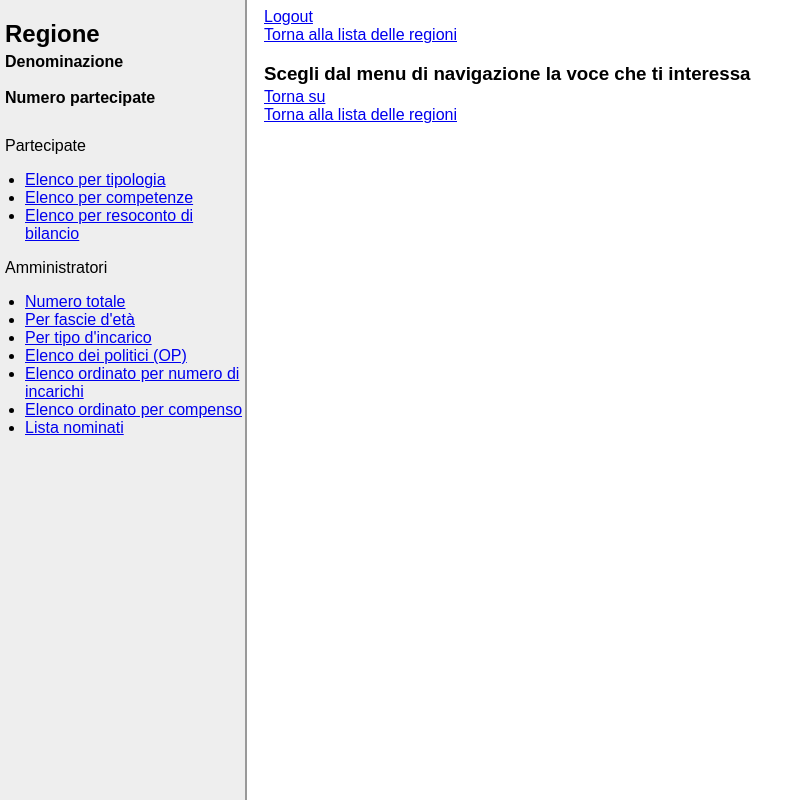
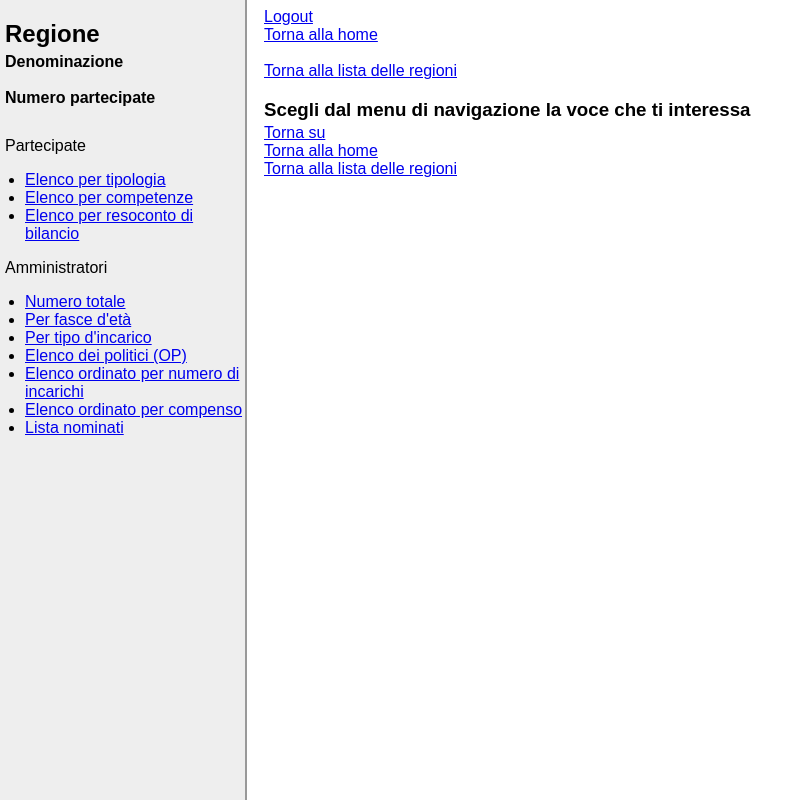
Before and after one commit to openpolis/op_nominati, a Django app: template templates/nominati/regione_detail.html in a window 1280 px wide. Shown: the whole page, without its empty margins (0-809 px from the left). Run offline with Django 3.2, Linux system fonts and the light colour scheme; the template is opened without the code that fills it, so the values that code supplies are empty; the visitor is signed in with stand-in values (Sample User, id 1); parts of the project's set-up code (start-up, migrations or seed data) failed here and were passed over.

Commit message:
National view started

```diff
--- a/nominati/urls.py
+++ b/nominati/urls.py
@@ -1,3 +1,4 @@
+
 from django.conf.urls import patterns, include, url
 from django.contrib import admin
 from django.contrib import databrowse
@@ -7,14 +8,14 @@ from nominati.views import EnteDetailView, EnteListView, EnteJSONListView, Regio
 
 admin.autodiscover()
 
-
 urlpatterns = patterns('',
-    url(r'^$', EnteListView.as_view(), name="nominati_ente_list"),
+    url(r'^$', "nominati.views.home", name="nominati_home"),
     url(r'^regioni/$', RegioneListView.as_view(), name="nominati_regione_list"),
     url(r'^regioni/(?P<pk>\d+)$', RegioneDetailView.as_view(), name="nominati_regione_detail"),
     url(r'^regioni/(?P<pk>\d+)?tipo=(?P<tipo>\w+)$', RegioneDetailView.as_view(), name="nominati_regione_tipologie"),
     url(r'^login/$', 'django.contrib.auth.views.login', {'template_name': 'login.html'}, name='login'),
     url(r'^logout/$', 'django.contrib.auth.views.logout', {'next_page' : '/'}, name='nominati_logout'),
+    url(r'^enti/$', EnteListView.as_view(), name="nominati_ente_list"),
     url(r'^enti.json$', EnteJSONListView.as_view(), name="nominati_ente_listJSON"),
     url(r'^enti/(?P<pk>\d+)$', EnteDetailView.as_view(), name="nominati_ente_detail"),
     url(r'^databrowse/(.*)', databrowse.site.root),
--- a/nominati/views.py
+++ b/nominati/views.py
@@ -369,6 +369,9 @@ class EnteDetailView(AccessControlView, DetailView):
         return context
 
 
+def home(self):
+    return render_to_response('nominati/home.html')
+
 
 def check_similars_views(request, object_id):
     if not (request.user.is_authenticated() and request.user.is_staff):
--- a/templates/base.html
+++ b/templates/base.html
@@ -19,25 +19,20 @@
 
 <body>
 
-
 {% block sidebar %}
 {%  endblock %}
 
 
-
-{% block header %}
-    <div id="header">
+<div id="header">
+    {% block header %}
         {% if user.is_authenticated %}
             <div >
                 <a href="{% url nominati_logout %}" id="">Logout</a><BR>
+                <a href="{% url nominati_home %}">Torna alla home</a>
             </div>
         {% endif %}
-        <a href="/">Torna alla ricerca</a>
+    {% endblock %}
     </div>
-{% endblock %}
-
-
-
 
 
 <div id="content">
@@ -47,7 +42,7 @@
 <div id="footer">
     {% block footer %}
         {% if user.is_authenticated %}
-            <a href="/">Torna alla ricerca</a>
+            <a href="{% url nominati_home %}">Torna alla home</a>
         {% endif %}
     {% endblock %}
 </div>
--- a/templates/nominati/ente_detail.html
+++ b/templates/nominati/ente_detail.html
@@ -5,7 +5,10 @@
    Ente - {{ ente.denominazione }}
 {% endblock %}
 
-
+{% block header %}
+    {{ block.super }}
+    <a href="/enti">Torna alla ricerca per enti</a>
+{% endblock %}
 
 {% block content %}
     <h2>Ente</h2>
--- a/templates/nominati/ente_list.html
+++ b/templates/nominati/ente_list.html
@@ -49,7 +49,7 @@
                 },
                 minLength: 2,
                 select: function( event, ui ) {
-                    window.location.href += "enti/" + ui.item.circ;
+                    window.location.href += ui.item.circ;
                 },
                 open: function() {
                     $( this ).removeClass( "ui-corner-all" ).addClass( "ui-corner-top" );
@@ -91,6 +91,3 @@
 
     </style>
 {% endblock %}
-
-{% block footer %} {% endblock %}
-{% block header %} {% endblock %}
--- a/templates/nominati/regione_detail.html
+++ b/templates/nominati/regione_detail.html
@@ -5,14 +5,9 @@
 {% endblock %}
 
 {% block header %}
-    <div id="header">
-        {% if user.is_authenticated %}
-            <div >
-                <a href="{% url nominati_logout %}" id="">Logout</a><BR>
-            </div>
-        {% endif %}
-        <a href="/regioni">Torna alla lista delle regioni</a>
-    </div>
+    {{ block.super }}<BR>
+    <a href="{% url nominati_regione_list %}">Torna alla lista delle regioni</a>
+
 {% endblock %}
 
 {% block sidebar %}
@@ -38,7 +33,7 @@
             Amministratori
             <ul>
                 <li><a href="/regioni/{{ regione.pk }}?tipo=amm_tot#n">Numero totale</a></li>
-                <li><a href="/regioni/{{ regione.pk }}?tipo=amm_tot#eta">Per fascie d'et&agrave;</a></li>
+                <li><a href="/regioni/{{ regione.pk }}?tipo=amm_tot#eta">Per fasce d'et&agrave;</a></li>
                 <li><a href="/regioni/{{ regione.pk }}?tipo=amm_tot#incarico">Per tipo d'incarico</a></li>
                 <li><a href="/regioni/{{ regione.pk }}?tipo=amm_politici">Elenco dei politici (OP)</a></li>
                 <li><a href="/regioni/{{ regione.pk }}?tipo=amm_incarichi">Elenco ordinato per numero di incarichi</a></li>
@@ -61,8 +56,9 @@
 
 
 {% block footer %}
+    {{ block.super }}<BR>
     {% if user.is_authenticated %}
-        <a href="/regioni">Torna alla lista delle regioni</a>
+        <a href="{% url nominati_regione_list %}">Torna alla lista delle regioni</a>
     {% endif %}
 {% endblock %}
 
--- a/templates/nominati/regione_list.html
+++ b/templates/nominati/regione_list.html
@@ -43,6 +43,3 @@
 
     </style>
 {% endblock %}
-
-{% block footer %} {% endblock %}
-{% block header %} {% endblock %}
```
Also changed, not shown: templates/nominati/home.html (added, +26 -0 lines).
